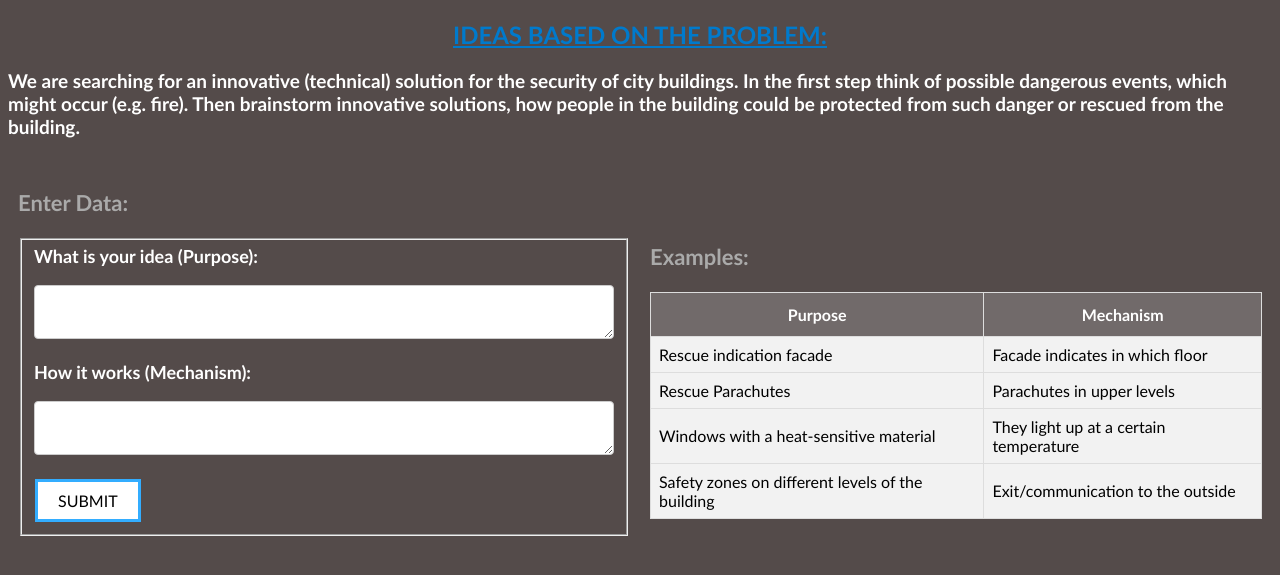
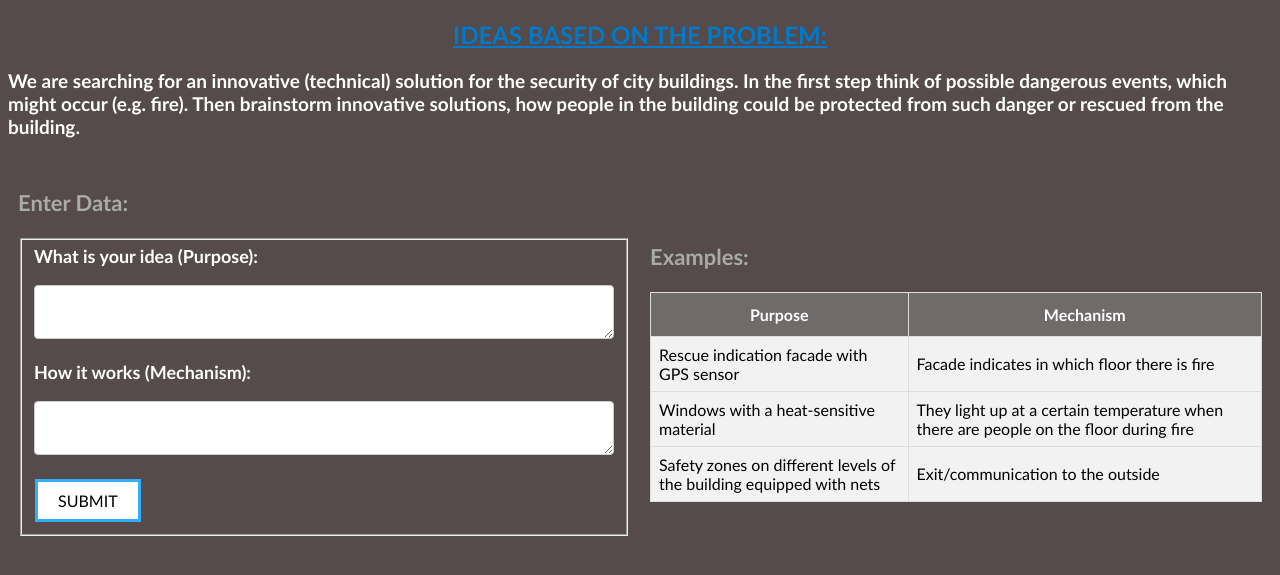
Before and after one commit to teiadom/ideasubmission, a Flask app: page / in a window 1280 px wide. Shown: the top 575 px of the page. Run offline with Flask 2, Linux system fonts and the light colour scheme.

Commit message:
Last Edits...wfwwf

```diff
--- a/flask_qa/templates/home1.html
+++ b/flask_qa/templates/home1.html
@@ -197,22 +197,18 @@ function myFunction() {
 
   </tr>
   <tr>
-    <td>Rescue indication facade</td>
-    <td>Facade indicates in which floor</td>
+    <td>Rescue indication facade with GPS sensor</td>
+    <td>Facade indicates in which floor there is fire</td>
 
   </tr>
-  <tr>
-    <td>Rescue Parachutes</td>
-    <td>Parachutes in upper levels</td>
+
+        <tr>
+    <td>Windows with a heat-sensitive material</td>
+    <td>They light up at a certain temperature when there are people on the floor during fire</td>
 
   </tr>
         <tr>
-    <td>Windows with a heat-sensitive material</td>
-    <td>They light up at a certain temperature</td>
-
-  </tr>
-        <tr>
-    <td>Safety zones on different levels of the building</td>
+    <td>Safety zones on different levels of the building equipped with nets</td>
     <td>Exit/communication to the outside</td>
 
   </tr>
```
